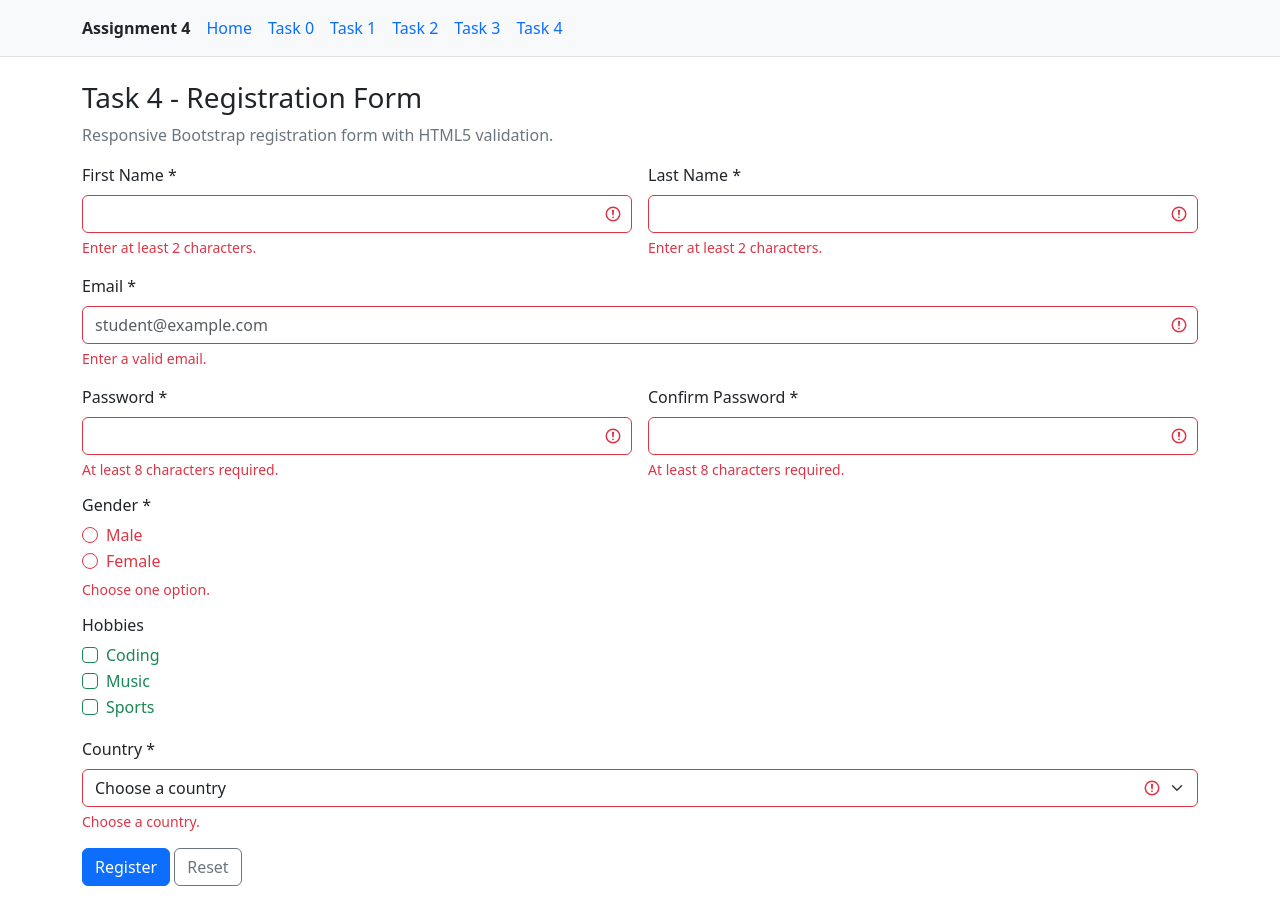
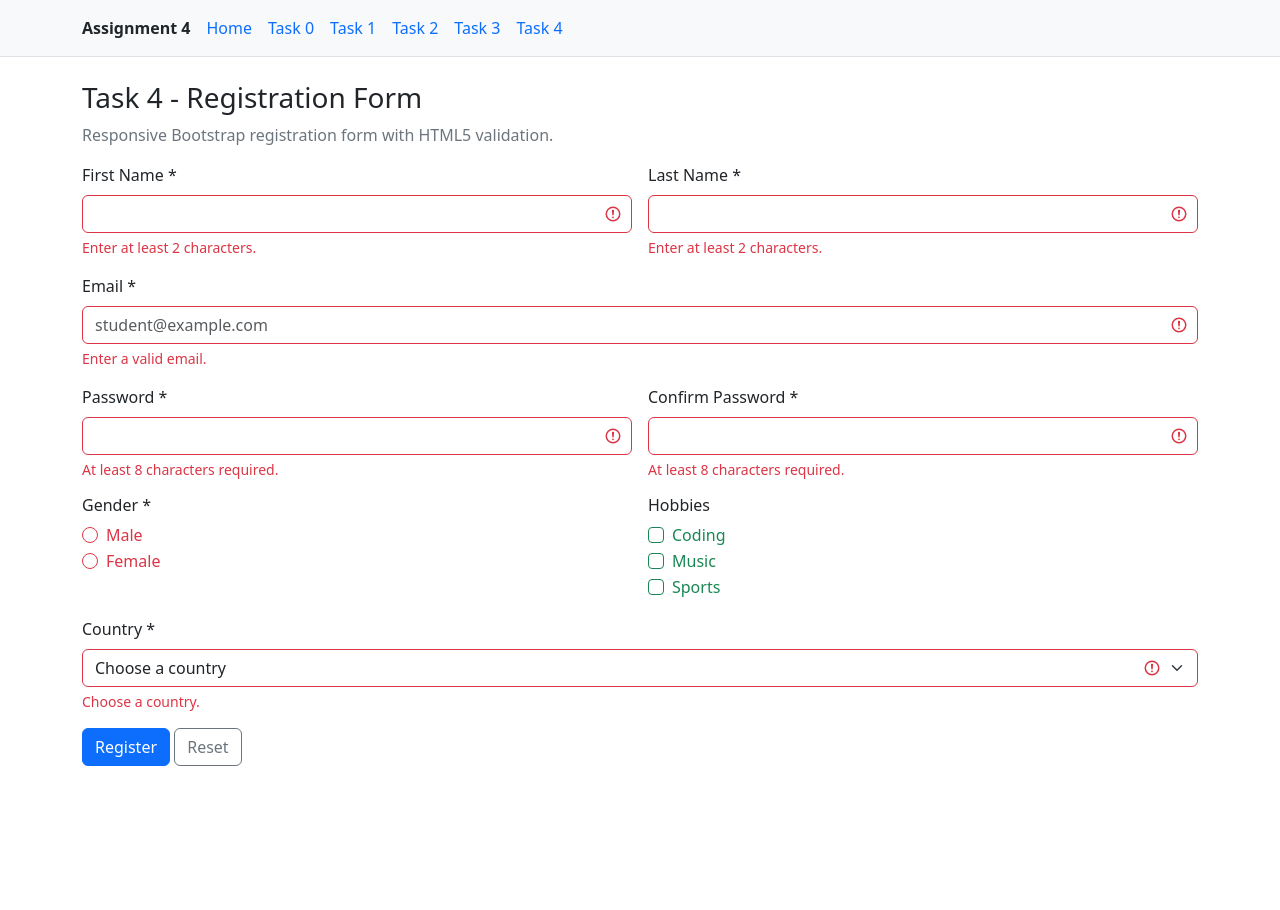
Before and after one commit to nurkenulyadiyat/assignment4-web, a plain HTML site: page task4.html in a window 1280 px wide. After the commit the page ends 800 px from the top, so only its background shows below. Drawn offline with Linux system fonts and the light colour scheme.

Commit message:
Update task4.html

```diff
--- a/task4.html
+++ b/task4.html
@@ -64,7 +64,6 @@
                     <label for="female" class="form-check-label">Female</label>
                 </div>
             </fieldset>
-            <div class="invalid-feedback">Choose one option.</div>
             <fieldset class="col-md-6">
                 <legend class="h6">Hobbies</legend>
                 <div class="form-check">
```
